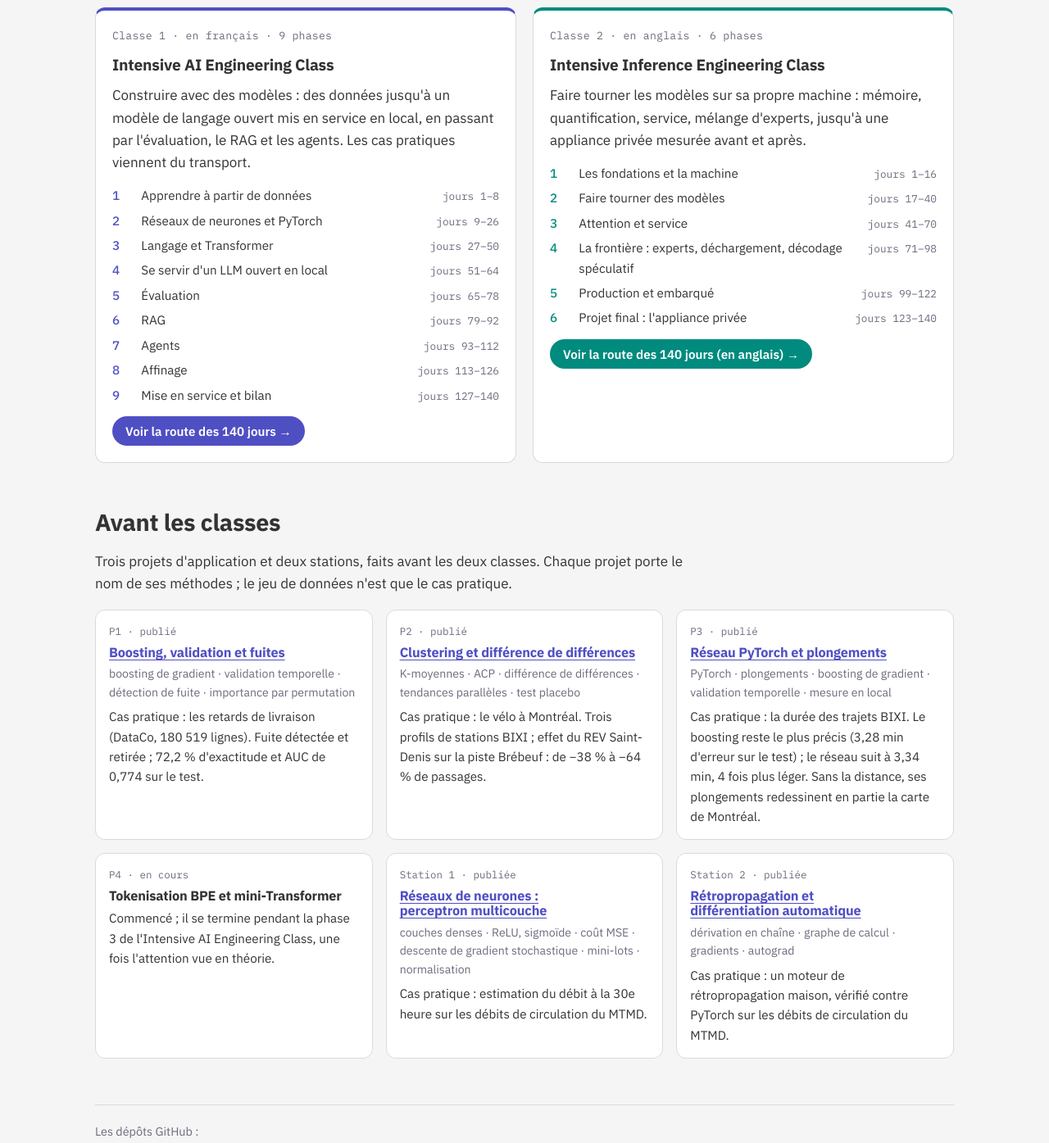
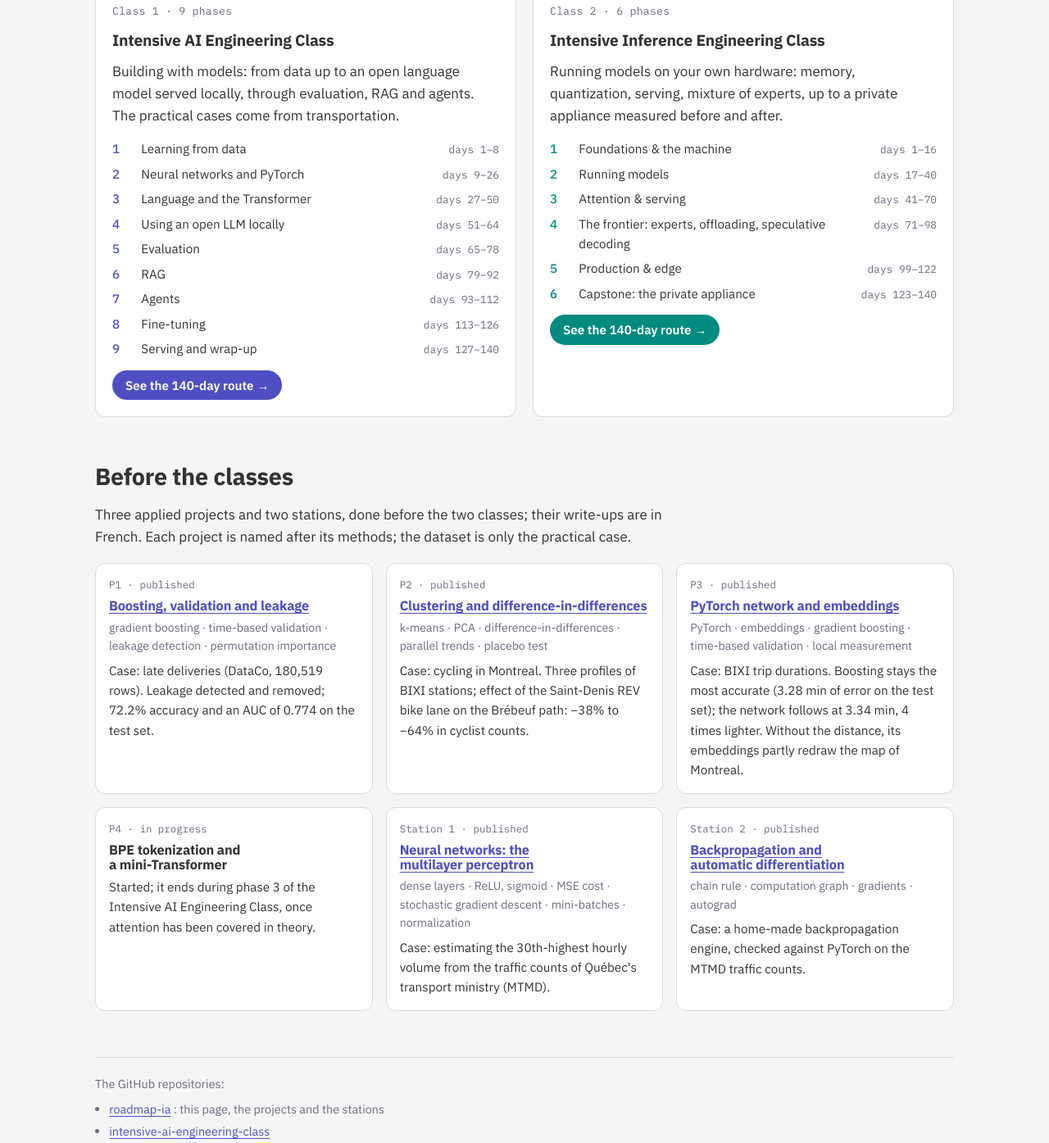
Before and after one commit to akrambouznad789-cyber/roadmap-ia, a plain HTML site: page docs/index.html in a window 1280 px wide. Shown: the part 1149-2544 px from the top of the page at 82% size. Drawn offline with Linux system fonts and the light colour scheme.

Commit message:
Home page and README in English
The projects and stations done before the classes keep their French write-ups for now; the page says so.

```diff
--- a/docs/index.html
+++ b/docs/index.html
@@ -1,16 +1,16 @@
 <!doctype html>
-<html lang="fr">
+<html lang="en">
 <head>
 <meta charset="utf-8">
 <meta name="viewport" content="width=device-width, initial-scale=1, viewport-fit=cover">
-<title>Parcours IA</title>
-<meta name="description" content="Deux classes intensives de 140 jours menées en parallèle : construire avec des modèles d'IA, et les faire tourner sur sa propre machine. La théorie d'abord, une page par jour.">
+<title>AI Roadmap</title>
+<meta name="description" content="Two 140-day intensive classes run in parallel: building with AI models, and running them on your own machine. Theory first, one page a day.">
 <link rel="preconnect" href="https://fonts.googleapis.com">
 <link rel="preconnect" href="https://fonts.gstatic.com" crossorigin>
 <link rel="stylesheet" href="https://fonts.googleapis.com/css2?family=IBM+Plex+Mono:wght@400;500&family=IBM+Plex+Sans:wght@400;600;700&display=swap">
 <style>
-/* Page d'accueil du parcours : deux lignes parallèles, une par classe, comme la ligne de l'atlas.
-   Charte « Quiet Light indigo » ; la classe IA prend l'indigo (série 1), la classe Inférence la sarcelle (série 3). */
+/* Home page of the path: two parallel lines, one per class.
+   "Quiet Light indigo" style; the AI class takes indigo (series 1), the Inference class teal (series 3). */
 :root {
   --fond: #F5F5F5; --surface: #FFFFFF; --texte: #333333; --secondaire: #6B6B7E; --filet: #D9D9E3;
   --accent: #4F4FC4; --ia: #4F4FC4; --inference: #008B7E;
@@ -55,7 +55,7 @@ section > * { min-width: 0; }
 .faits b { color: var(--texte); font-size: 1.35rem; font-weight: 700; margin-right: 6px; font-variant-numeric: tabular-nums; }
 .explication { max-width: 72ch; }
 
-/* Les deux lignes : un schéma qui défile de côté sur téléphone plutôt que de rétrécir. */
+/* The two lines: a diagram that scrolls sideways on a phone rather than shrinking. */
 .carte-lignes { margin: 0; display: grid; gap: 8px; }
 .defilant { overflow-x: auto; border: 1px solid var(--filet); border-radius: 12px; background: var(--surface); }
 #deux-lignes { display: block; width: 100%; min-width: 860px; height: auto; }
@@ -76,7 +76,7 @@ figcaption { color: var(--secondaire); font-size: 0.9rem; max-width: 80ch; }
 .axe { stroke: var(--filet); stroke-width: 1; }
 .axe-texte { font: 400 11px var(--police-code); fill: var(--secondaire); }
 
-/* Les deux classes */
+/* The two classes */
 .classes { display: grid; grid-template-columns: repeat(2, minmax(0, 1fr)); gap: 20px; }
 .classe {
   background: var(--surface); border: 1px solid var(--filet); border-top: 4px solid var(--couleur);
@@ -94,7 +94,7 @@ figcaption { color: var(--secondaire); font-size: 0.9rem; max-width: 80ch; }
 }
 .bouton-classe:hover { filter: brightness(1.08); }
 
-/* Avant les classes */
+/* Before the classes */
 .avant { list-style: none; padding: 0; display: grid; grid-template-columns: repeat(auto-fit, minmax(290px, 1fr)); gap: 16px; }
 .avant li { background: var(--surface); border: 1px solid var(--filet); border-radius: 12px; padding: 16px; display: grid; gap: 6px; align-content: start; }
 .avant .etat { font-family: var(--police-code); font-size: 0.78rem; color: var(--secondaire); }
@@ -115,128 +115,128 @@ footer ul { padding-left: 1.2em; display: grid; gap: 4px; }
 <body>
 <main class="accueil">
   <header class="entete">
-    <p class="liens-haut"><a href="https://akrambouznad789-cyber.github.io/">← Akram Bouznad · la vitrine</a></p>
-    <p class="surtitre">Parcours IA · deux classes en parallèle</p>
-    <h1>Parcours IA</h1>
-    <p class="chapeau">Deux classes intensives de 140 jours, menées en même temps. L'une apprend à construire avec des modèles, des données jusqu'à un modèle de langage mis en service ; l'autre apprend à les faire tourner sur sa propre machine, de la mémoire jusqu'à une appliance privée. La théorie d'abord, une page par jour, un projet tous les 7 à 10 jours, et chaque projet vise un modèle qui tourne en local.</p>
-    <p class="faits"><span><b>2</b>classes</span><span><b>140</b>jours chacune</span><span><b>1 h + 1 h</b>par jour</span></p>
+    <p class="liens-haut"><a href="https://akrambouznad789-cyber.github.io/">← Akram Bouznad · showcase</a></p>
+    <p class="surtitre">AI Roadmap · two classes in parallel</p>
+    <h1>AI Roadmap</h1>
+    <p class="chapeau">Two 140-day intensive classes, run at the same time. One learns to build with models, from data up to a language model in service; the other learns to run them on your own machine, from memory up to a private appliance. Theory first, one page a day, a project every 7 to 10 days, and every project aims at a model that runs locally.</p>
+    <p class="faits"><span><b>2</b>classes</span><span><b>140</b>days each</span><span><b>1 h + 1 h</b>a day</span></p>
   </header>
 
   <section aria-labelledby="lignes-titre">
-    <h2 id="lignes-titre">Les deux lignes</h2>
-    <p class="explication">Chaque ligne est une classe ; chaque segment, une phase, large comme son nombre de jours. Les deux classes avancent au même numéro de jour, et les bandes grises marquent les jours où elles se répondent. Clique une phase pour ouvrir sa route.</p>
+    <h2 id="lignes-titre">The two lines</h2>
+    <p class="explication">Each line is a class; each segment, a phase, as wide as its number of days. Both classes move forward on the same day number, and the grey bands mark the days where they answer each other. Click a phase to open its route.</p>
     <figure class="carte-lignes">
       <div class="defilant">
-        <svg id="deux-lignes" viewBox="0 0 960 346" role="group" aria-label="Les deux classes sur 140 jours, phase par phase, avec leurs trois rencontres prévues"></svg>
+        <svg id="deux-lignes" viewBox="0 0 960 346" role="group" aria-label="The two classes over 140 days, phase by phase, with their three planned meeting points"></svg>
       </div>
-      <figcaption>Les rencontres sont prévues, pas encore faites. Jours 41 à 50 : l'attention d'un côté, son cache de l'autre. Jours 51 à 64 : se servir d'un modèle de langage local d'un côté, le servir de l'autre. Jours 127 à 140 : la mise en service des deux côtés.</figcaption>
+      <figcaption>The meeting points are planned, not done yet. Days 41 to 50: attention on one side, its cache on the other. Days 51 to 64: using a local language model on one side, serving it on the other. Days 127 to 140: putting models into service on both sides.</figcaption>
     </figure>
   </section>
 
   <section aria-labelledby="classes-titre">
-    <h2 id="classes-titre">Les deux classes</h2>
+    <h2 id="classes-titre">The two classes</h2>
     <div class="classes" id="classes"></div>
   </section>
 
   <section aria-labelledby="avant-titre">
-    <h2 id="avant-titre">Avant les classes</h2>
-    <p class="explication">Trois projets d'application et deux stations, faits avant les deux classes. Chaque projet porte le nom de ses méthodes ; le jeu de données n'est que le cas pratique.</p>
+    <h2 id="avant-titre">Before the classes</h2>
+    <p class="explication">Three applied projects and two stations, done before the two classes; their write-ups are in French. Each project is named after its methods; the dataset is only the practical case.</p>
     <ul class="avant">
       <li>
-        <p class="etat">P1 · publié</p>
-        <h3><a href="https://github.com/akrambouznad789-cyber/roadmap-ia/tree/main/projets/P1-boosting-validation">Boosting, validation et fuites</a></h3>
-        <p class="notions">boosting de gradient · validation temporelle · détection de fuite · importance par permutation</p>
-        <p>Cas pratique : les retards de livraison (DataCo, 180 519 lignes). Fuite détectée et retirée ; 72,2 % d'exactitude et AUC de 0,774 sur le test.</p>
+        <p class="etat">P1 · published</p>
+        <h3><a href="https://github.com/akrambouznad789-cyber/roadmap-ia/tree/main/projets/P1-boosting-validation">Boosting, validation and leakage</a></h3>
+        <p class="notions">gradient boosting · time-based validation · leakage detection · permutation importance</p>
+        <p>Case: late deliveries (DataCo, 180,519 rows). Leakage detected and removed; 72.2% accuracy and an AUC of 0.774 on the test set.</p>
       </li>
       <li>
-        <p class="etat">P2 · publié</p>
-        <h3><a href="https://github.com/akrambouznad789-cyber/roadmap-ia/tree/main/projets/P2-clustering-did">Clustering et différence de différences</a></h3>
-        <p class="notions">K-moyennes · ACP · différence de différences · tendances parallèles · test placebo</p>
-        <p>Cas pratique : le vélo à Montréal. Trois profils de stations BIXI ; effet du REV Saint-Denis sur la piste Brébeuf : de −38 % à −64 % de passages.</p>
+        <p class="etat">P2 · published</p>
+        <h3><a href="https://github.com/akrambouznad789-cyber/roadmap-ia/tree/main/projets/P2-clustering-did">Clustering and difference-in-differences</a></h3>
+        <p class="notions">k-means · PCA · difference-in-differences · parallel trends · placebo test</p>
+        <p>Case: cycling in Montreal. Three profiles of BIXI stations; effect of the Saint-Denis REV bike lane on the Brébeuf path: −38% to −64% in cyclist counts.</p>
       </li>
       <li>
-        <p class="etat">P3 · publié</p>
-        <h3><a href="https://github.com/akrambouznad789-cyber/roadmap-ia/tree/main/projets/P3-pytorch-plongements">Réseau PyTorch et plongements</a></h3>
-        <p class="notions">PyTorch · plongements · boosting de gradient · validation temporelle · mesure en local</p>
-        <p>Cas pratique : la durée des trajets BIXI. Le boosting reste le plus précis (3,28 min d'erreur sur le test) ; le réseau suit à 3,34 min, 4 fois plus léger. Sans la distance, ses plongements redessinent en partie la carte de Montréal.</p>
+        <p class="etat">P3 · published</p>
+        <h3><a href="https://github.com/akrambouznad789-cyber/roadmap-ia/tree/main/projets/P3-pytorch-plongements">PyTorch network and embeddings</a></h3>
+        <p class="notions">PyTorch · embeddings · gradient boosting · time-based validation · local measurement</p>
+        <p>Case: BIXI trip durations. Boosting stays the most accurate (3.28 min of error on the test set); the network follows at 3.34 min, 4 times lighter. Without the distance, its embeddings partly redraw the map of Montreal.</p>
       </li>
       <li>
-        <p class="etat">P4 · en cours</p>
-        <h3>Tokenisation BPE et mini-Transformer</h3>
-        <p>Commencé ; il se termine pendant la phase 3 de l'Intensive AI Engineering Class, une fois l'attention vue en théorie.</p>
+        <p class="etat">P4 · in progress</p>
+        <h3>BPE tokenization and a mini-Transformer</h3>
+        <p>Started; it ends during phase 3 of the Intensive AI Engineering Class, once attention has been covered in theory.</p>
       </li>
       <li>
-        <p class="etat">Station 1 · publiée</p>
-        <h3><a href="parcelles/01-reseau-neurones/">Réseaux de neurones : perceptron multicouche</a></h3>
-        <p class="notions">couches denses · ReLU, sigmoïde · coût MSE · descente de gradient stochastique · mini-lots · normalisation</p>
-        <p>Cas pratique : estimation du débit à la 30e heure sur les débits de circulation du MTMD.</p>
+        <p class="etat">Station 1 · published</p>
+        <h3><a href="parcelles/01-reseau-neurones/">Neural networks: the multilayer perceptron</a></h3>
+        <p class="notions">dense layers · ReLU, sigmoid · MSE cost · stochastic gradient descent · mini-batches · normalization</p>
+        <p>Case: estimating the 30th-highest hourly volume from the traffic counts of Québec's transport ministry (MTMD).</p>
       </li>
       <li>
-        <p class="etat">Station 2 · publiée</p>
-        <h3><a href="parcelles/02-retropropagation/">Rétropropagation et différentiation automatique</a></h3>
-        <p class="notions">dérivation en chaîne · graphe de calcul · gradients · autograd</p>
-        <p>Cas pratique : un moteur de rétropropagation maison, vérifié contre PyTorch sur les débits de circulation du MTMD.</p>
+        <p class="etat">Station 2 · published</p>
+        <h3><a href="parcelles/02-retropropagation/">Backpropagation and automatic differentiation</a></h3>
+        <p class="notions">chain rule · computation graph · gradients · autograd</p>
+        <p>Case: a home-made backpropagation engine, checked against PyTorch on the MTMD traffic counts.</p>
       </li>
     </ul>
   </section>
 
   <footer>
-    <p>Les dépôts GitHub :</p>
+    <p>The GitHub repositories:</p>
     <ul>
-      <li><a href="https://github.com/akrambouznad789-cyber/roadmap-ia">roadmap-ia</a> : cette page, les projets et les stations</li>
+      <li><a href="https://github.com/akrambouznad789-cyber/roadmap-ia">roadmap-ia</a> : this page, the projects and the stations</li>
       <li><a href="https://github.com/akrambouznad789-cyber/intensive-ai-engineering-class">intensive-ai-engineering-class</a></li>
       <li><a href="https://github.com/akrambouznad789-cyber/intensive-inference-engineering-class">intensive-inference-engineering-class</a></li>
     </ul>
-    <p>Mise en page et textes de cette page : l'assistant IA. Projets, carnets, figures et mots : Akram.</p>
+    <p>Layout and text of this page: the AI assistant. Projects, notebooks, figures and words: Akram.</p>
   </footer>
 </main>
 
 <script>
   const NOMBRE_DE_JOURS = 140;
-  // Les phases de chaque classe. Elles reprennent la route publiée de chaque classe (son docs/index.html) :
-  // un changement de phase se reporte ici.
+  // The phases of each class. They repeat the published route of each class (its docs/index.html):
+  // a change of phase is copied here.
   const CLASSES = [
     {
-      cle: "ia", nom: "Intensive AI Engineering Class", langue: "en français",
+      cle: "ia", nom: "Intensive AI Engineering Class", langue: "building with models",
       adresse: "https://akrambouznad789-cyber.github.io/intensive-ai-engineering-class/",
-      surtitre: "Classe 1 · en français · 9 phases",
-      resume: "Construire avec des modèles : des données jusqu'à un modèle de langage ouvert mis en service en local, en passant par l'évaluation, le RAG et les agents. Les cas pratiques viennent du transport.",
-      bouton: "Voir la route des 140 jours →",
+      surtitre: "Class 1 · 9 phases",
+      resume: "Building with models: from data up to an open language model served locally, through evaluation, RAG and agents. The practical cases come from transportation.",
+      bouton: "See the 140-day route →",
       phases: [
-        { numero: 1, nom: "Apprendre à partir de données", court: "Données", debut: 1, fin: 8 },
-        { numero: 2, nom: "Réseaux de neurones et PyTorch", court: "Réseaux et PyTorch", debut: 9, fin: 26 },
-        { numero: 3, nom: "Langage et Transformer", court: "Langage et Transformer", debut: 27, fin: 50 },
-        { numero: 4, nom: "Se servir d'un LLM ouvert en local", court: "LLM ouvert en local", debut: 51, fin: 64 },
-        { numero: 5, nom: "Évaluation", court: "Évaluation", debut: 65, fin: 78 },
+        { numero: 1, nom: "Learning from data", court: "Data", debut: 1, fin: 8 },
+        { numero: 2, nom: "Neural networks and PyTorch", court: "Networks and PyTorch", debut: 9, fin: 26 },
+        { numero: 3, nom: "Language and the Transformer", court: "Language and Transformer", debut: 27, fin: 50 },
+        { numero: 4, nom: "Using an open LLM locally", court: "Open LLM, locally", debut: 51, fin: 64 },
+        { numero: 5, nom: "Evaluation", court: "Evaluation", debut: 65, fin: 78 },
         { numero: 6, nom: "RAG", court: "RAG", debut: 79, fin: 92 },
         { numero: 7, nom: "Agents", court: "Agents", debut: 93, fin: 112 },
-        { numero: 8, nom: "Affinage", court: "Affinage", debut: 113, fin: 126 },
-        { numero: 9, nom: "Mise en service et bilan", court: "Mise en service", debut: 127, fin: 140 },
+        { numero: 8, nom: "Fine-tuning", court: "Fine-tuning", debut: 113, fin: 126 },
+        { numero: 9, nom: "Serving and wrap-up", court: "Serving", debut: 127, fin: 140 },
       ],
     },
     {
-      cle: "inference", nom: "Intensive Inference Engineering Class", langue: "en anglais",
+      cle: "inference", nom: "Intensive Inference Engineering Class", langue: "running models on your own machine",
       adresse: "https://akrambouznad789-cyber.github.io/intensive-inference-engineering-class/",
-      surtitre: "Classe 2 · en anglais · 6 phases",
-      resume: "Faire tourner les modèles sur sa propre machine : mémoire, quantification, service, mélange d'experts, jusqu'à une appliance privée mesurée avant et après.",
-      bouton: "Voir la route des 140 jours (en anglais) →",
+      surtitre: "Class 2 · 6 phases",
+      resume: "Running models on your own hardware: memory, quantization, serving, mixture of experts, up to a private appliance measured before and after.",
+      bouton: "See the 140-day route →",
       phases: [
-        { numero: 1, nom: "Les fondations et la machine", court: "La machine", debut: 1, fin: 16 },
-        { numero: 2, nom: "Faire tourner des modèles", court: "Faire tourner des modèles", debut: 17, fin: 40 },
-        { numero: 3, nom: "Attention et service", court: "Attention et service", debut: 41, fin: 70 },
-        { numero: 4, nom: "La frontière : experts, déchargement, décodage spéculatif", court: "La frontière", debut: 71, fin: 98 },
-        { numero: 5, nom: "Production et embarqué", court: "Production et embarqué", debut: 99, fin: 122 },
-        { numero: 6, nom: "Projet final : l'appliance privée", court: "Projet final", debut: 123, fin: 140 },
+        { numero: 1, nom: "Foundations & the machine", court: "The machine", debut: 1, fin: 16 },
+        { numero: 2, nom: "Running models", court: "Running models", debut: 17, fin: 40 },
+        { numero: 3, nom: "Attention & serving", court: "Attention & serving", debut: 41, fin: 70 },
+        { numero: 4, nom: "The frontier: experts, offloading, speculative decoding", court: "The frontier", debut: 71, fin: 98 },
+        { numero: 5, nom: "Production & edge", court: "Production & edge", debut: 99, fin: 122 },
+        { numero: 6, nom: "Capstone: the private appliance", court: "Capstone", debut: 123, fin: 140 },
       ],
     },
   ];
-  // Les jours où les deux classes se répondent. `ancre` place le texte dans la bande grise.
+  // The days where the two classes answer each other. `ancre` places the text inside the grey band.
   const RENCONTRES = [
-    { debut: 41, fin: 50, texte: "attention ↔ cache KV", y: 148, ancre: "middle" },
-    { debut: 51, fin: 64, texte: "se servir d'un LLM ↔ le servir", y: 180, ancre: "middle" },
-    { debut: 127, fin: 140, texte: "mise en service ↔ appliance privée", y: 164, ancre: "end" },
+    { debut: 41, fin: 50, texte: "attention ↔ KV cache", y: 148, ancre: "middle" },
+    { debut: 51, fin: 64, texte: "using an LLM ↔ serving it", y: 180, ancre: "middle" },
+    { debut: 127, fin: 140, texte: "serving ↔ private appliance", y: 164, ancre: "end" },
   ];
-  // Géométrie du schéma (viewBox 960 × 340) : la classe IA en haut, la classe Inférence en bas.
+  // Geometry of the diagram (viewBox 960 × 340): the AI class on top, the Inference class below.
   const GAUCHE = 40;
   const LARGEUR_UTILE = 880;
   const HAUTEUR_BARRE = 14;
@@ -274,7 +274,7 @@ footer ul { padding-left: 1.2em; display: grid; gap: 4px; }
       const langue = element("tspan", { class: "langue" }, titre);
       langue.textContent = `  · ${classe.langue}`;
       for (const phase of classe.phases) {
-        const description = `Phase ${phase.numero} · ${phase.nom} · jours ${phase.debut} à ${phase.fin}`;
+        const description = `Phase ${phase.numero} · ${phase.nom} · days ${phase.debut} to ${phase.fin}`;
         const lien = element("a", { href: `${classe.adresse}#phase-${phase.numero}`, "aria-label": description }, svg);
         const infobulle = element("title", {}, lien);
         infobulle.textContent = description;
@@ -284,7 +284,7 @@ footer ul { padding-left: 1.2em; display: grid; gap: 4px; }
           class: `segment ${classe.cle}`, x: debut + 1.5, y: position.yBarre, rx: HAUTEUR_BARRE / 2,
           width: fin - debut - 3, height: HAUTEUR_BARRE,
         }, lien);
-        // Les étiquettes alternent sur deux rangées pour ne pas se chevaucher.
+        // Labels alternate between two rows so they do not overlap.
         const rangee = position.yEtiquettes[(phase.numero - 1) % 2];
         texte(lien, `${phase.numero} · ${phase.court}`, { class: "etiquette", x: (debut + fin) / 2, y: rangee, "text-anchor": "middle" });
       }
@@ -302,7 +302,7 @@ footer ul { padding-left: 1.2em; display: grid; gap: 4px; }
     for (const jour of [1, 20, 40, 60, 80, 100, 120, 140]) {
       const x = xDuJour(jour) + LARGEUR_UTILE / NOMBRE_DE_JOURS / 2;
       element("line", { class: "axe", x1: x, y1: yAxe - 18, x2: x, y2: yAxe - 10 }, svg);
-      texte(svg, jour === 1 ? "jour 1" : String(jour), { class: "axe-texte", x, y: yAxe + 4, "text-anchor": "middle" });
+      texte(svg, jour === 1 ? "day 1" : String(jour), { class: "axe-texte", x, y: yAxe + 4, "text-anchor": "middle" });
     }
   }
 
@@ -327,7 +327,7 @@ footer ul { padding-left: 1.2em; display: grid; gap: 4px; }
       nom.textContent = phase.nom;
       const jours = document.createElement("span");
       jours.className = "jours";
-      jours.textContent = `jours ${phase.debut}–${phase.fin}`;
+      jours.textContent = `days ${phase.debut}–${phase.fin}`;
       ligne.append(numero, nom, jours);
       liste.append(ligne);
     }
```
Also changed, not shown: 1 other file.
